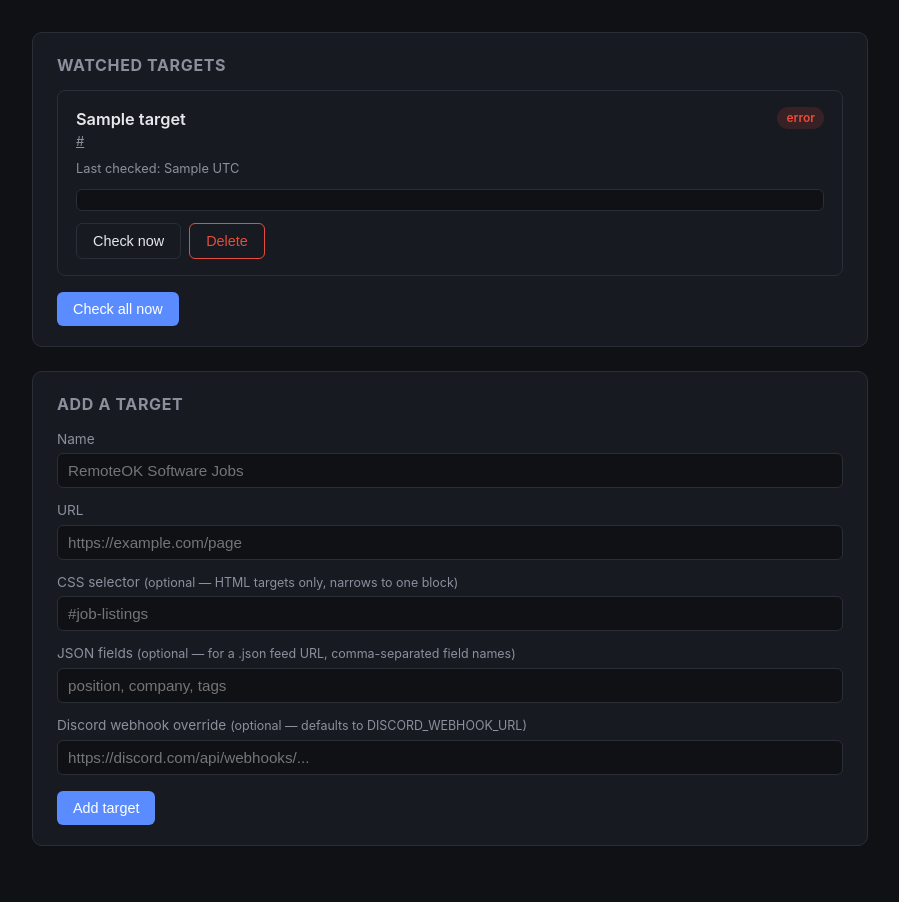
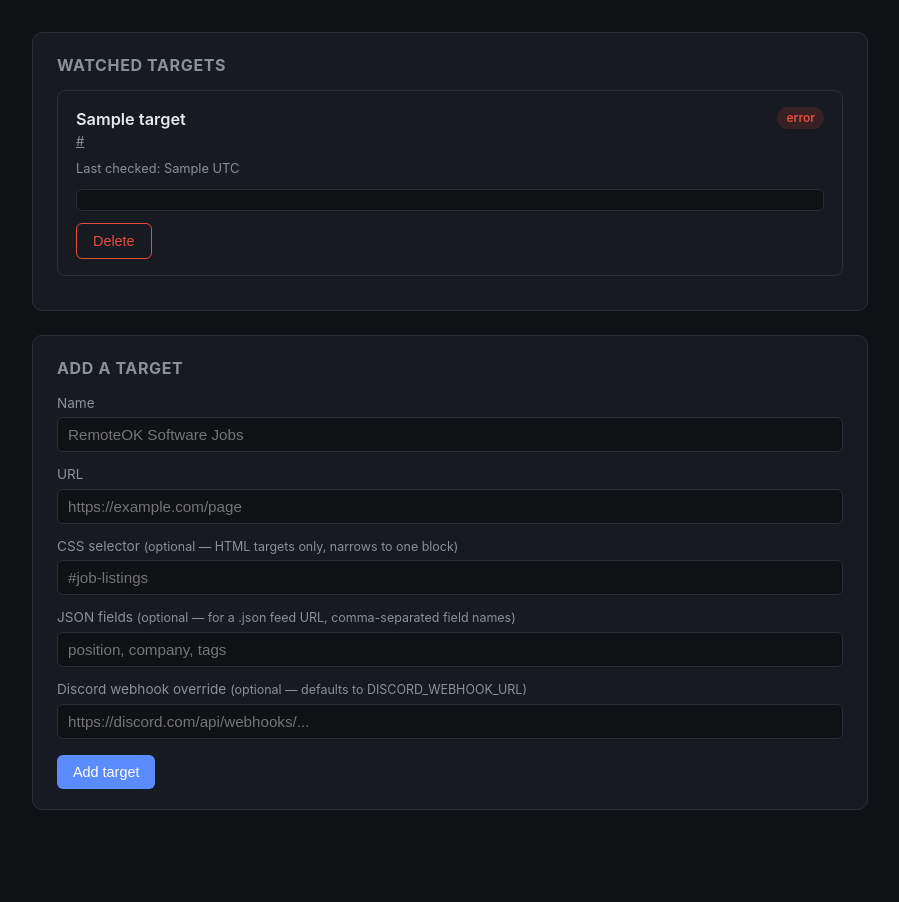
Before and after one commit to Nahom2162002/Sentinel, a Flask app: template templates/dashboard.html in a window 1280 px wide. Shown: the part 79-981 px from the top of the page, without its empty margins (190-1089 px from the left). After the commit the page ends 889 px from the top, so only its background shows below. Run offline with Flask 3, Linux system fonts and the light colour scheme; the template is opened without the code that fills it: most values are stand-ins (such as "Sample title", 1, 10 or a date in 2020).

Commit message:
Added automation and removed unnecessary buttons

```diff
--- a/templates/dashboard.html
+++ b/templates/dashboard.html
@@ -43,9 +43,6 @@
       {% endif %}
 
       <div class="target-actions">
-        <form class="inline" method="post" action="{{ url_for('check_one', target_id=target.id) }}">
-          <button type="submit" class="secondary">Check now</button>
-        </form>
         <form class="inline" method="post" action="{{ url_for('delete_target', target_id=target.id) }}"
               onsubmit="return confirm('Remove {{ target.name }}?');">
           <button type="submit" class="danger">Delete</button>
@@ -53,14 +50,6 @@
       </div>
     </div>
   {% endfor %}
-
-  {% if targets %}
-  <div class="actions">
-    <form method="post" action="{{ url_for('check_all') }}">
-      <button type="submit">Check all now</button>
-    </form>
-  </div>
-  {% endif %}
 </div>
 
 <div class="panel">
```
